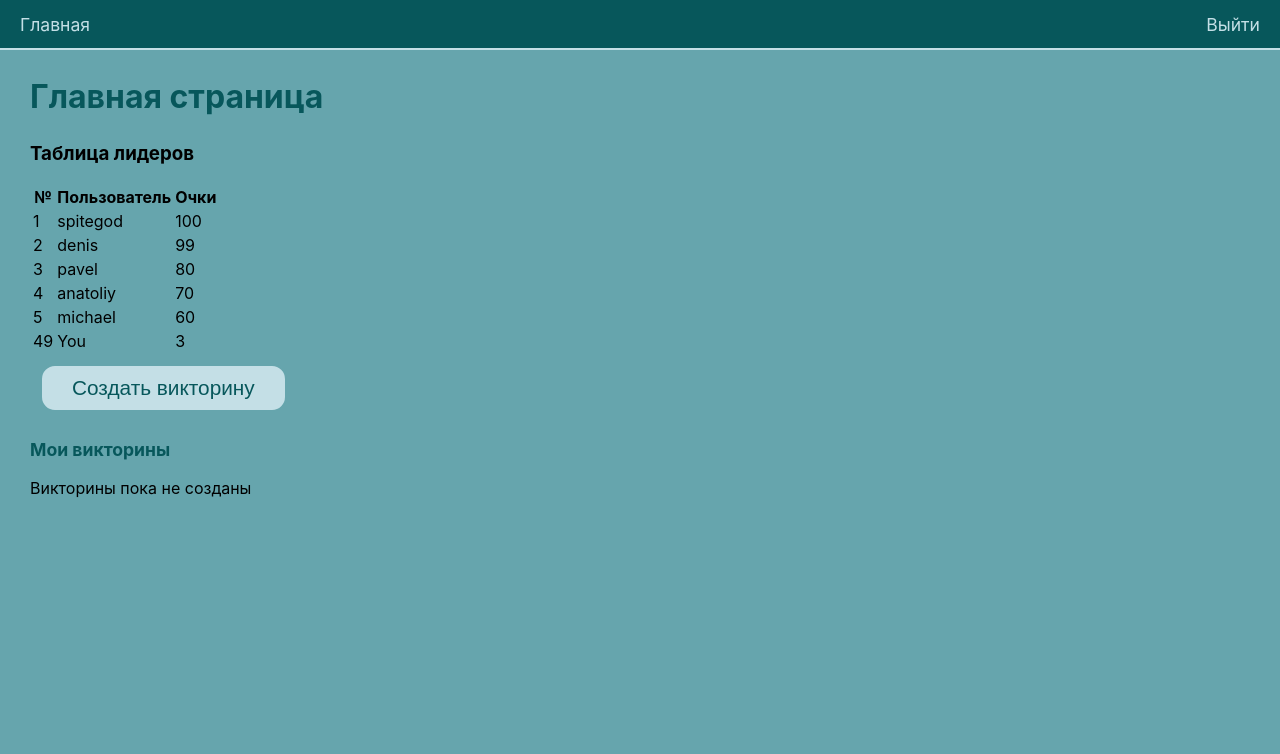
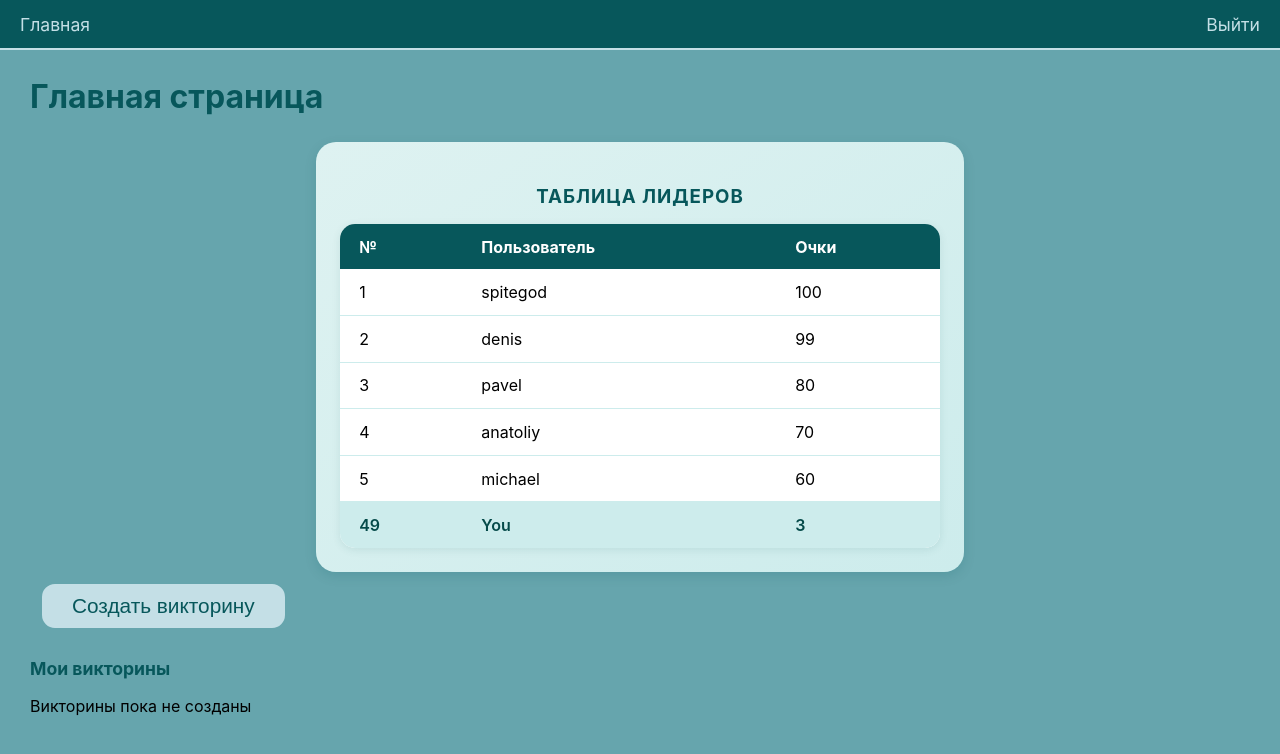
Before and after one commit to spitegod/quizzward, a React (Create React App) app: page /dashboard in a window 1280 px wide. Shown: the top 754 px of the page. Built offline with nearby package versions, Linux system fonts and the light colour scheme.

Commit message:
Created styles for leaderboard

```diff
--- a/src/App.css
+++ b/src/App.css
@@ -1,4 +1,4 @@
-html {
-    margin: 0;
-    padding: 0;
+:global(html, body, #root) {
+  height: 100%;
+  margin: 0;
 }
--- a/src/components/Leaderboard/Leaderboard.js
+++ b/src/components/Leaderboard/Leaderboard.js
@@ -1,12 +1,16 @@
+import s from './Leaderboard.module.css'
+
 const Leaderboard = () => {
     return (
-        <div>
-            <h3>Таблица лидеров</h3>
-            <table>
+        <div className={s.wrapper}>
+            <h3 className={s.title}>Таблица лидеров</h3>
+            <table className={s.table}>
                 <thead>
-                    <th>№</th>
-                    <th>Пользователь</th>
-                    <th>Очки</th>
+                    <tr>
+                        <th>№</th>
+                        <th>Пользователь</th>
+                        <th>Очки</th>
+                    </tr>
                 </thead>
                 <tbody>
                     <tr>
@@ -34,7 +38,7 @@ const Leaderboard = () => {
                         <td>michael</td>
                         <td>60</td>
                     </tr>
-                    <tr>
+                    <tr className={s.you}>
                         <td>49</td>
                         <td>You</td>
                         <td>3</td>
@@ -42,6 +46,7 @@ const Leaderboard = () => {
                 </tbody>
             </table>
         </div>
+
     )
 }
 
--- a/src/components/Leaderboard/Leaderboard.module.css
+++ b/src/components/Leaderboard/Leaderboard.module.css
@@ -0,0 +1,61 @@
+.wrapper {
+  display: flex;
+  flex-direction: column;
+  align-items: center;
+  padding: 1.5rem;
+  background: linear-gradient(145deg, #def2f1 0%, #cdecec 100%);
+  border-radius: 20px;
+  box-shadow: 0 4px 12px rgba(7, 87, 91, 0.15);
+  width: 100%;
+  max-width: 600px;
+  margin: 0 auto;
+}
+
+.title {
+  color: #07575b;
+  font-weight: 700;
+  margin-bottom: 1rem;
+  text-transform: uppercase;
+  letter-spacing: 1px;
+  text-align: center;
+}
+
+.table {
+  width: 100%;
+  border-collapse: collapse;
+  border-radius: 15px;
+  overflow: hidden;
+  background: #fff;
+  box-shadow: 0 2px 8px rgba(7, 87, 91, 0.1);
+}
+
+.table thead tr {
+  background-color: #07575b;
+  color: #fff;
+  text-align: left;
+}
+
+.table th,
+.table td {
+  padding: 0.8rem 1.2rem;
+  text-align: left;
+}
+
+.table tbody tr {
+  border-bottom: 1px solid #cdecec;
+  transition: background-color 0.25s ease;
+}
+
+.table tbody tr:hover {
+  background-color: #def2f1;
+}
+
+.table tbody tr:last-child {
+  border-bottom: none;
+}
+
+.you {
+  background-color: #cdecec;
+  font-weight: 600;
+  color: #054a49;
+}
--- a/src/pages/Dashboard/Dashboard.module.css
+++ b/src/pages/Dashboard/Dashboard.module.css
@@ -1,6 +1,6 @@
 .dashboardContainer {
     background-color: #66a5ad;
-    height: 100vh;
+    min-height: 100vh;
     width: 100%;
 
 }
@@ -9,8 +9,6 @@
     padding: 0 30px;
     box-sizing: border-box;
 }
-
-
 
 .dashboardMainText {
     font-size: 2rem;
```
